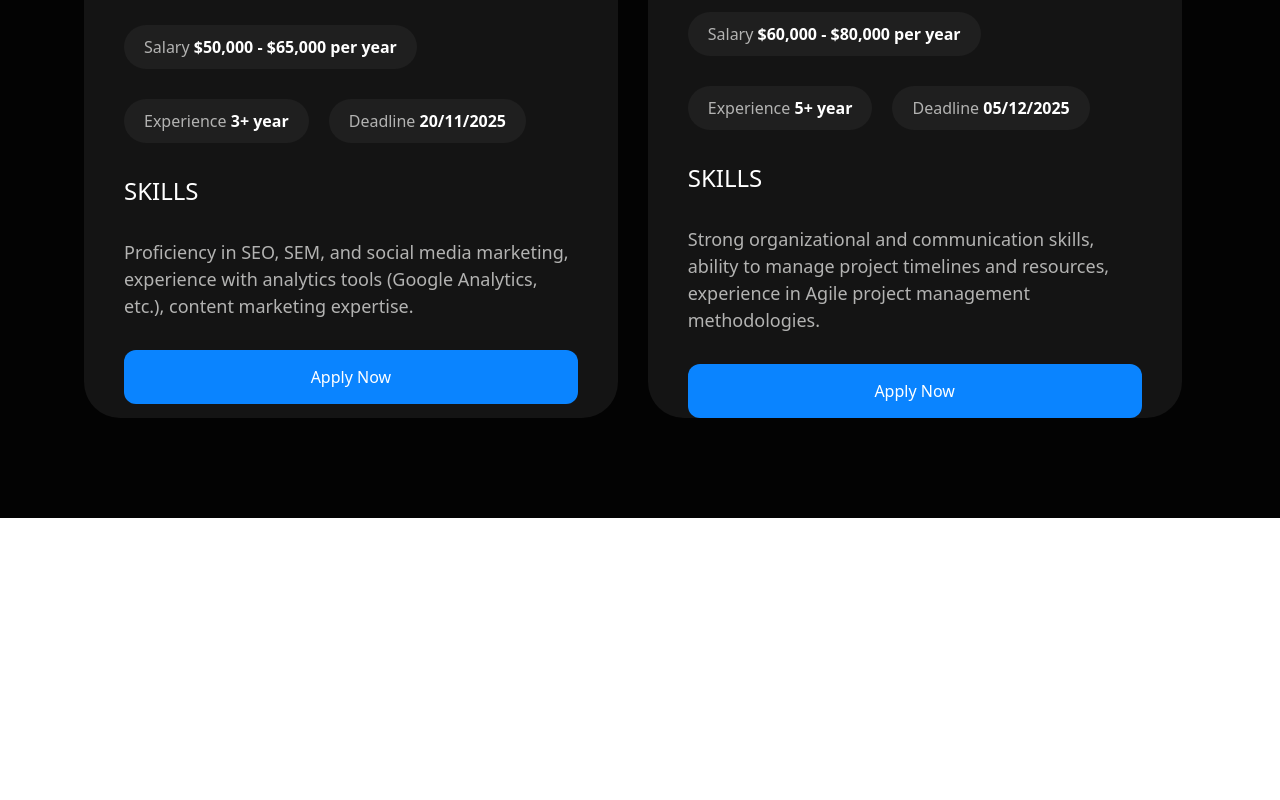
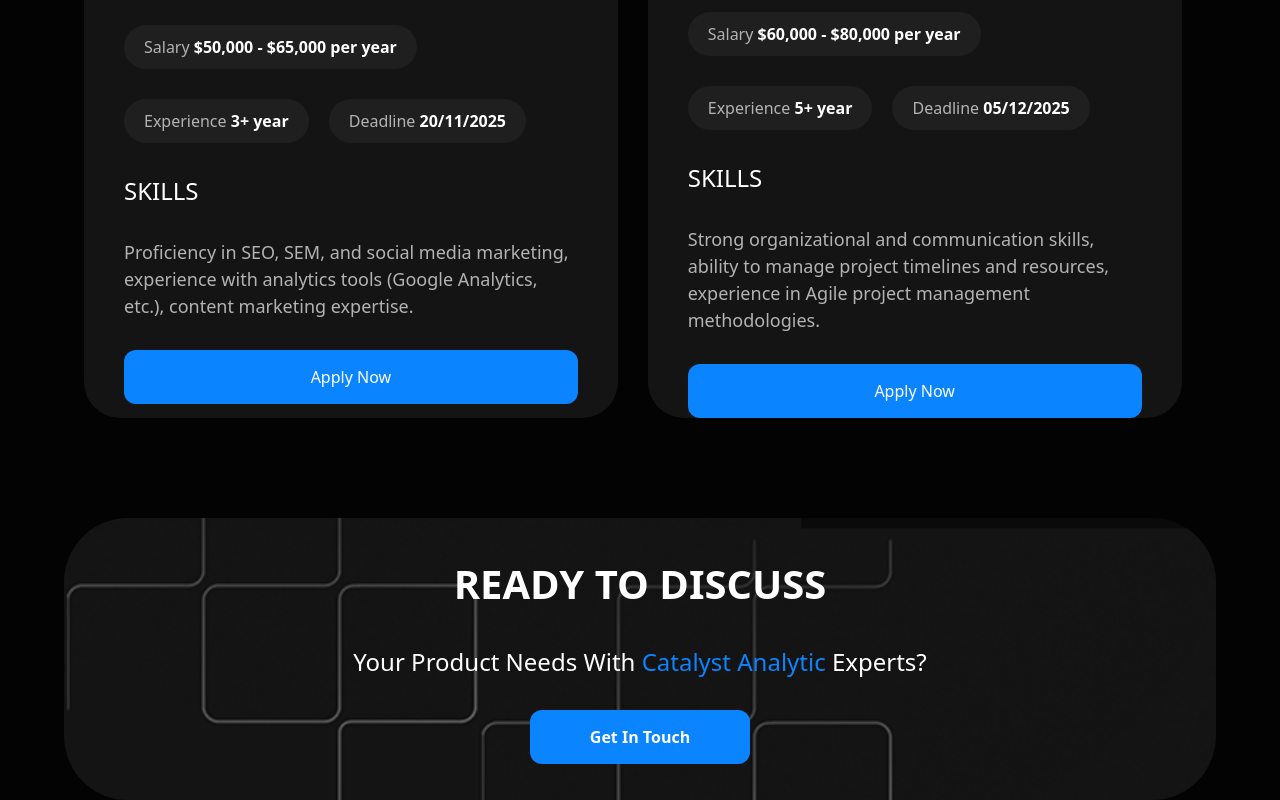
Before and after one commit to MuhammadEvazov/Exam, a website: page src/career.html in a window 1280 px wide. Shown: the part 1632-2432 px from the top of the page. Before the commit the page ends 2150 px from the top, so only its background shows below. Drawn offline with nearby package versions, Linux system fonts and the light colour scheme; files that its build step writes are made by us from their sources.

Commit message:
fourth section done by page career

```diff
--- a/src/career.html
+++ b/src/career.html
@@ -163,6 +163,18 @@
                 </div>
             </article>
         </section>
+
+        <section
+            class="section4 p-[20px] lg:w-[90%] lg:m-auto lg:max-w-[1300px] bg-[#0A0A0A] rounded-[64px] lg:h-[282px] bg-[url(./Images/Group27.png)] bg-center bg-cover bg-no-repeat flex flex-col items-center justify-center mb-[100px]">
+            <aside
+                class="flex items-center gap-[10px] lg:gap-[30px] flex-col text-center justify-center">
+                <h1 class="text-[28px] lg:text-[40px] font-[600] uppercase">Ready to discuss</h1>
+                <p class="text-[24px] font-[500]">Your Product Needs With <span class="text-[#0A84FF]">Catalyst Analytic</span> Experts?
+                </p>
+                <button class="py-[15px] px-[60px] bg-[#0A84FF] rounded-[12px] font-[600]">Get In Touch</button>
+            </aside>
+        </section>
+    </header>
     </main>
 </body>
 
```
